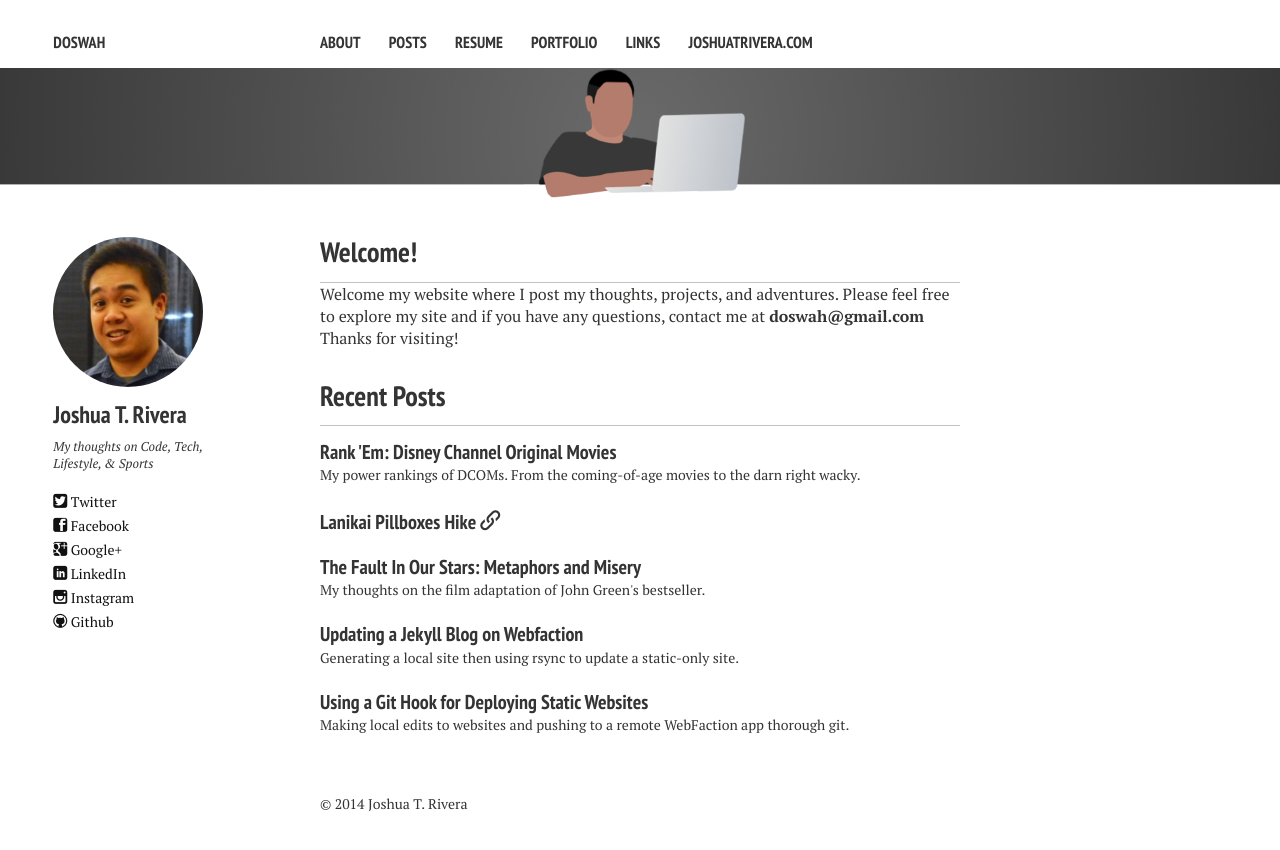
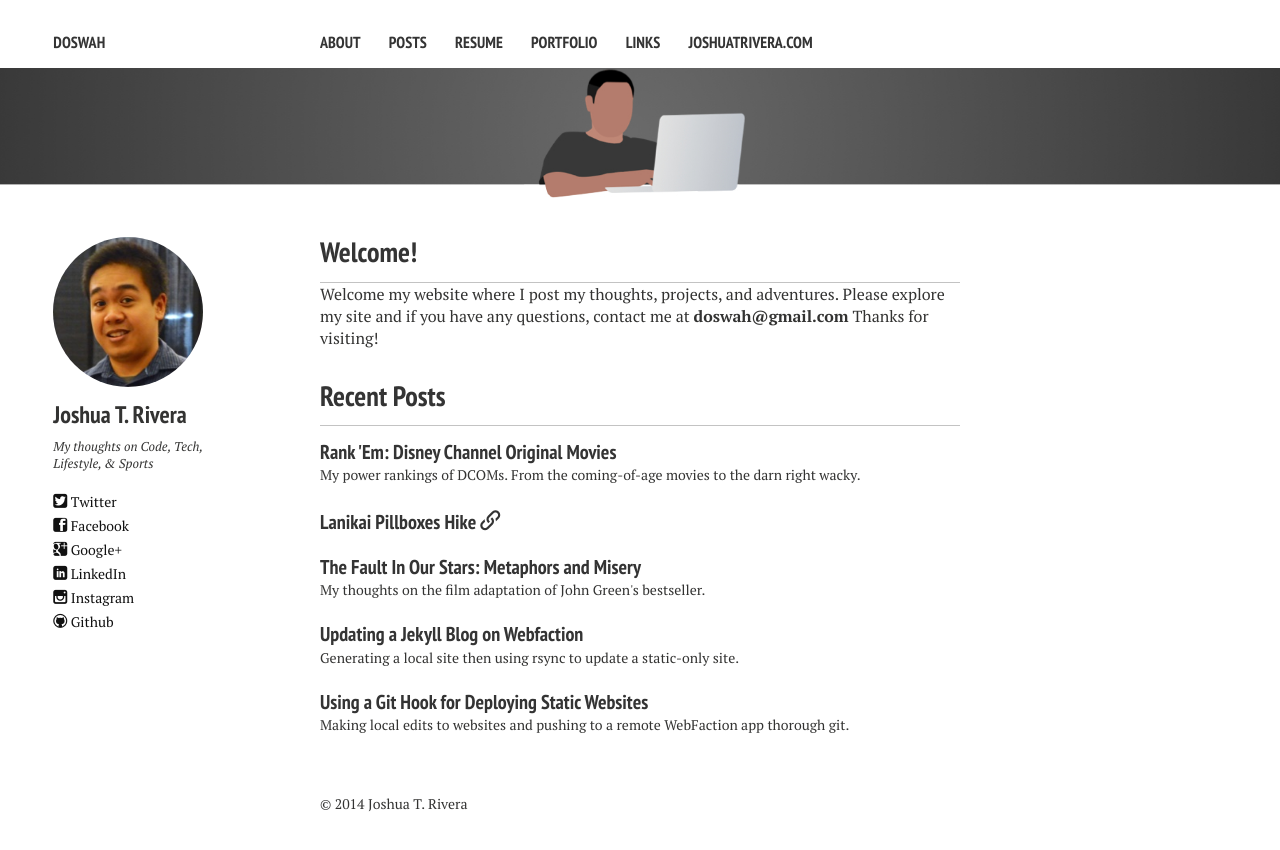
Before and after one commit to alexpolonsky/doswah.com, a Jekyll site: the page built from index.md, in a window 1280 px wide. Shown: the top 850 px of the page. Built offline with Jekyll 4.4.1, drawn with Linux system fonts in a browser that asks for light colours; nearby versions of some CDN libraries.

Commit message:
Updated welcome message

```diff
--- a/_layouts/home.html
+++ b/_layouts/home.html
@@ -38,7 +38,7 @@
 
 
   <h3><a href=" {{ site.url }}">Welcome!</a></h3>
-   Welcome my website where I post my thoughts, projects, and adventures. Please feel free to explore my site and if you have any questions, contact me at <b>doswah@gmail.com</b>  Thanks for visiting!
+   Welcome my website where I post my thoughts, projects, and adventures. Please explore my site and if you have any questions, contact me at <b>doswah@gmail.com</b>  Thanks for visiting!
 </div>
 
 <div id="index">
```
